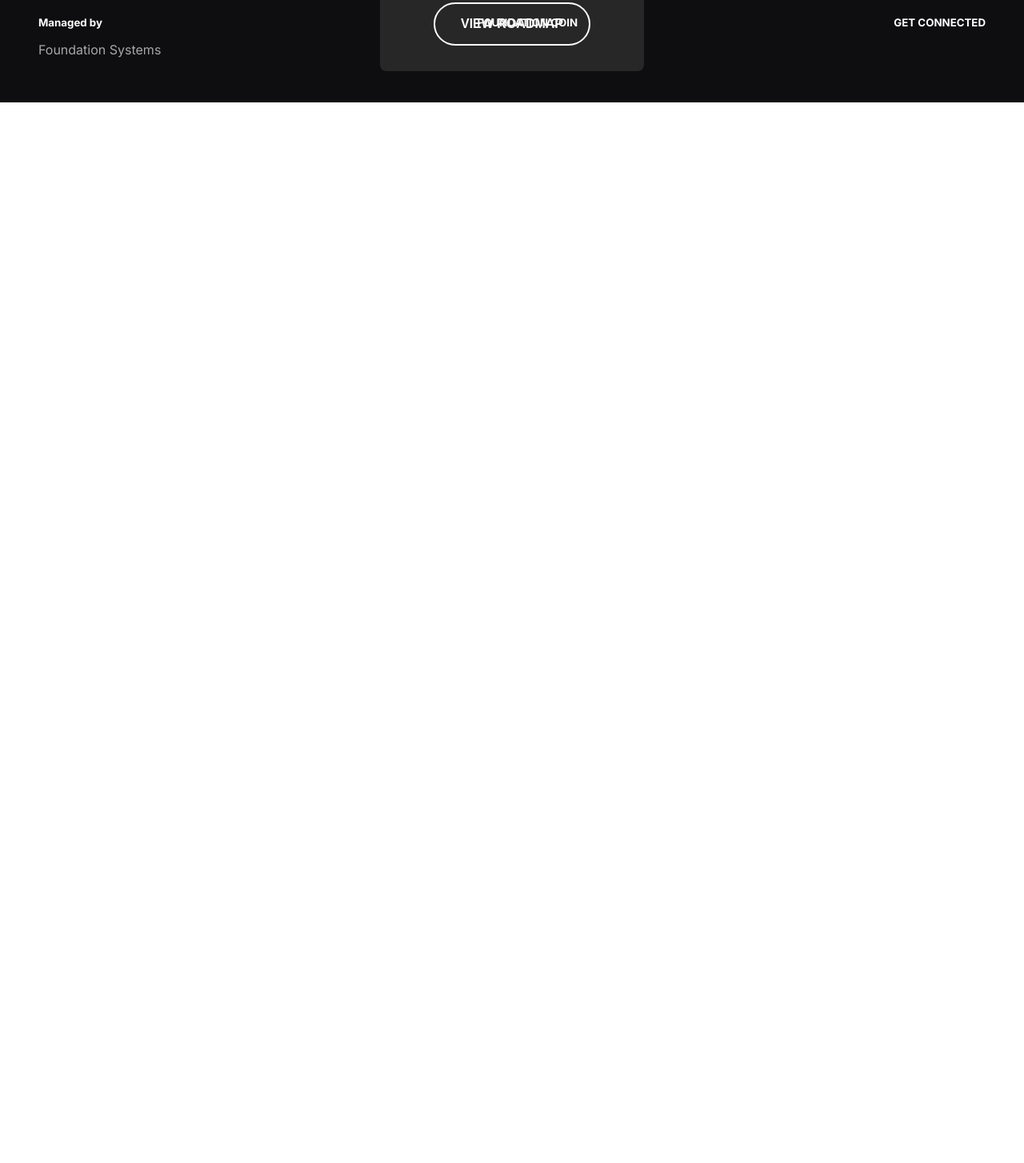
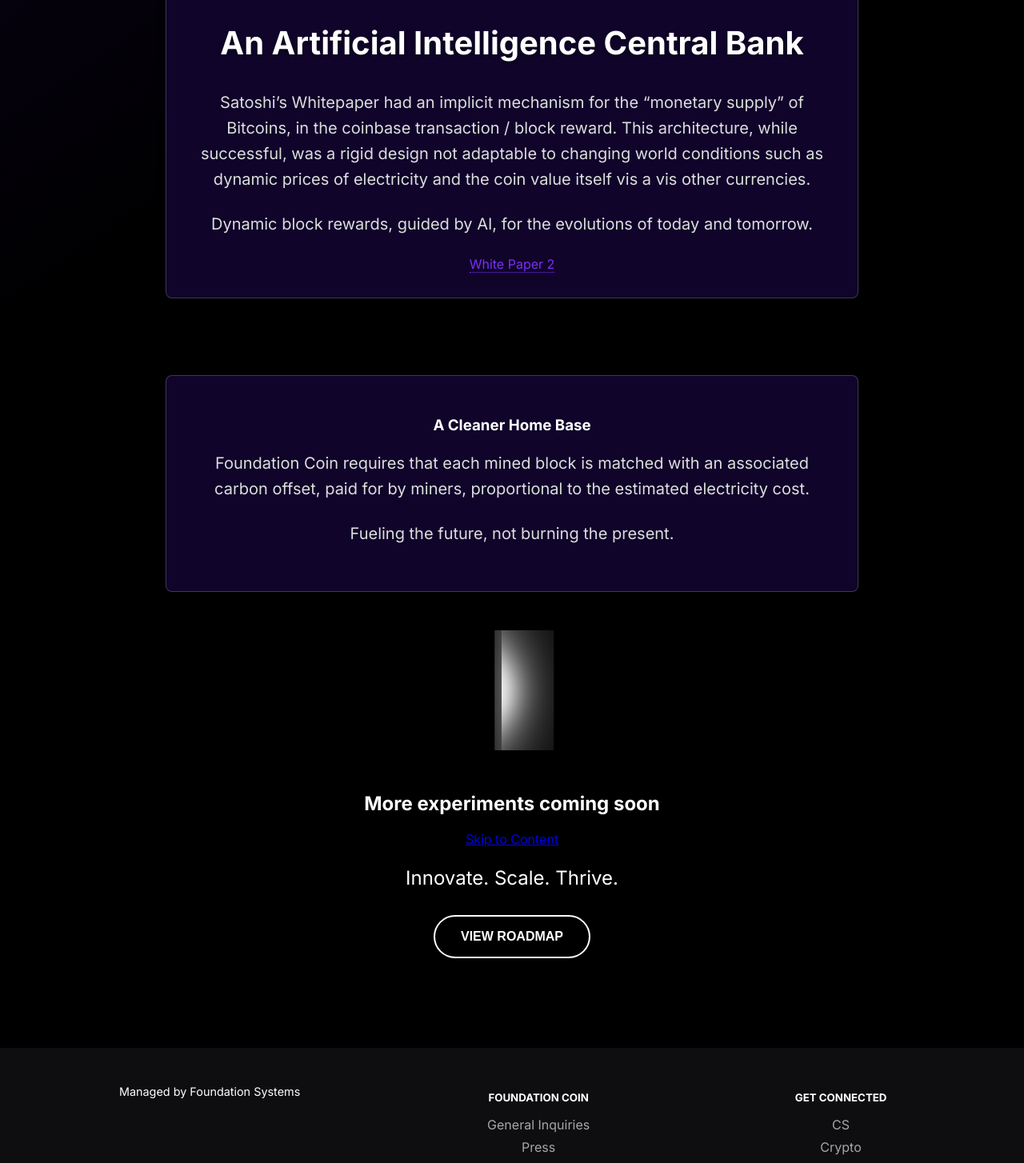
Before and after one commit to Halcyox/Foundation-Coin, a React (Create React App) app in the folder foundation-coin/: page / in a window 1280 px wide. Shown: the part 1330-2784 px from the top of the page at 80% size. Before the commit the page ends 1458 px from the top, so only its background shows below. Built offline with nearby package versions, Linux system fonts and the light colour scheme.

Commit message:
much better stuff, 3d stuff working, coin working

```diff
--- a/foundation-coin/src/components/Footer/Footer.jsx
+++ b/foundation-coin/src/components/Footer/Footer.jsx
@@ -6,19 +6,31 @@
     <footer className={styles.footer}>
       <div className={styles.footerContent}>
         <div className={styles.footerSection}>
-          <h5>Managed by</h5>
-          <p>Foundation Systems</p>
-          {/* Social Icons Here */}
+          <p className={styles.managedBy}>Managed by Foundation Systems</p>
         </div>
         <div className={styles.footerSection}>
           <h5>FOUNDATION COIN</h5>
-          {/* List of links */}
+          <ul className={styles.linkList}>
+            <li><a href="mailto:general@foundationcoin.com">General Inquiries</a></li>
+            <li><a href="mailto:press@foundationcoin.com">Press</a></li>
+            <li><a href="mailto:employment@foundationcoin.com">Careers</a></li>
+          </ul>
         </div>
         <div className={styles.footerSection}>
           <h5>GET CONNECTED</h5>
-          {/* List of links */}
+          <ul className={styles.linkList}>
+            <li><a href="#">CS</a></li>
+            <li><a href="#">Crypto</a></li>
+            <li><a href="#">Discrete Math</a></li>
+            <li><a href="#">Physics</a></li>
+            <li><a href="#">Administrative</a></li>
+            <li><a href="#">Technical Operations</a></li>
+          </ul>
         </div>
-        {/* Other sections */}
+      </div>
+      <div className={styles.footerBottom}>
+        <p>©2023 FoundationCoin Inc. - All rights reserved</p>
+        <p>fundamentum futurum</p>
       </div>
     </footer>
   );
--- a/foundation-coin/src/components/Footer/Footer.module.css
+++ b/foundation-coin/src/components/Footer/Footer.module.css
@@ -1,27 +1,55 @@
 .footer {
   background-color: #0e0e10;
   color: white;
-    padding: 3rem;
+  padding: 2rem;
   display: flex;
-    justify-content: space-between;
+  flex-direction: column;
+  align-items: center;
+  margin-top: 0rem; /* Add margin to the top of the footer */
+}
+.footerContent {
+  width: 100%;
+  display: flex;
+  justify-content: space-around;
 }
 
-  .footerContent {
-    display: flex;
-    justify-content: space-between;
-    width: 100%;
+.footerSection {
+  text-align: center;
 }
 
 .footerSection h5 {
-    margin-bottom: 1rem;
+  color: #fff;
   font-weight: bold;
+  margin-bottom: 0.5rem;
 }
 
-  .footerSection p,
-  .footerSection a {
-    color: #a7a7a7;
-    margin-bottom: 0.5rem;
-    text-decoration: none;
+.managedBy {
+  font-size: 0.9rem;
+  margin-bottom: 1.5rem;
 }
 
-  /* Add more styles as per your requirement */
+.linkList {
+  list-style: none;
+  padding: 0;
+}
+
+.linkList li {
+  margin: 0.5rem 0;
+}
+
+.linkList a {
+  color: #a7a7a7;
+  text-decoration: none;
+  transition: color 0.3s;
+}
+
+.linkList a:hover {
+  color: #fff;
+}
+
+.footerBottom {
+  width: 100%;
+  text-align: center;
+  margin-top: 2rem;
+  font-size: 0.8rem;
+}
--- a/foundation-coin/src/components/Hero/Hero.jsx
+++ b/foundation-coin/src/components/Hero/Hero.jsx
@@ -1,23 +1,28 @@
 // src/components/Hero/Hero.jsx
-
 import React from 'react';
 import styles from './Hero.module.css';
 import MonolithScene from '../Monolith/Monolith'; // Adjust the import path
 import CoinModel from '../CoinModel/CoinModel'; // Adjust the import path
-
 import RotatingRing from '../Ring/Ring';
 
 const Hero = () => {
   const monolithPositions = [
     [1, 0, 0],
-    [-5, 0, -5], // Example position, you can change it as needed
-    [5, 1, 0],
+    // [-5, 0, -5], // Example position, you can change it as needed
+    // [5, 1, 0],
   ];
 
   return (
     <div className={styles.hero}>
-      <h1 className={styles.title}>Beyond Boundaries: <br/> Blockchain for the Cosmos</h1>
+      <h1 className={styles.title}>Beyond Boundaries: <br /> Blockchain for the Cosmos</h1>
 
+      {/* New Dramatic Sections for Content */}
+      <section className={styles.dramaticSection}>
+        <h2>An Interplanetary Ledger</h2>
+        <p>Foundation Coin’s blockchain structure takes into account the variable orbital distance of the planets in realtime, as this creates unique ledger syncing delays not accounted for by the original Bitcoin whitepaper.</p>
+        <p>It’s SWIFT for the Solar System. An architecture being built today—for tomorrow.</p>
+        <a href="/whitepaper1" className={styles.whitePaperLink}>White Paper 1</a>
+      </section>
 
       <div className={styles.contentBox}>
         <p className={styles.subtitle}>
@@ -25,19 +30,31 @@
         </p>
         <button className={`${styles.button} ${styles.ctaButton}`}>Explore Tech</button>
 
-
-        <div >
-          <br></br>
-          < RotatingRing />
-          {/* < CoinModel /> */}
+        <div>
+          <br />
+          <RotatingRing />
+          {/* <CoinModel /> */}
+        </div>
       </div>
 
-      </div>
+      <section className={styles.dramaticSection}>
+        <h2>An Artificial Intelligence Central Bank</h2>
+        <p>Satoshi’s Whitepaper had an implicit mechanism for the “monetary supply” of Bitcoins, in the coinbase transaction / block reward. This architecture, while successful, was a rigid design not adaptable to changing world conditions such as dynamic prices of electricity and the coin value itself vis a vis other currencies.</p>
+        <p>Dynamic block rewards, guided by AI, for the evolutions of today and tomorrow.</p>
+        <a href="/whitepaper2" className={styles.whitePaperLink}>White Paper 2</a>
+      </section>
+
+      <section className={styles.dramaticSection}>
+        <h3>A Cleaner Home Base</h3>
+        <p>Foundation Coin requires that each mined block is matched with an associated carbon offset, paid for by miners, proportional to the estimated electricity cost.</p>
+        <p>Fueling the future, not burning the present.</p>
+      </section>
+
+      {/* <div className={styles.imagePlaceholder}></div> */}
 
       {monolithPositions.map((position, index) => (
         <div key={index}>
           <MonolithScene position={position}>
-              {/** Add your iframe content here */}
             <iframe
               title={`iframe-${index}`}
               src={`data:text/html,<html><body><p>This is some text on the iframe.</p></body></html>`}
@@ -47,15 +64,20 @@
         </div>
       ))}
 
-
-      <div className={styles.imagePlaceholder}></div>
-
-
       <div className={styles.contentBox}>
+        <h2>More experiments coming soon</h2>
+        <a href="#content" className={styles.skipToContent}>Skip to Content</a>
           <p className={styles.subtitle}>
             Innovate. Scale. Thrive.
           </p>
           <button className={`${styles.button} ${styles.ctaButtonSecondary}`}>View Roadmap</button>
+        </div>
+
+      {/* Additional Content Sections */}
+      <div className={styles.additionalContent}>
+
+
+
       </div>
     </div>
   );
--- a/foundation-coin/src/components/Hero/Hero.module.css
+++ b/foundation-coin/src/components/Hero/Hero.module.css
@@ -13,6 +13,7 @@
   text-align: center;
   position: relative;
   padding-top: 10vh; /* Adjust this value to suit your needs */
+  padding-bottom: 85rem;
 }
 
 
@@ -27,10 +28,13 @@
 }
 
 .subtitle {
-  font-size: 1.5rem;
-  max-width: 600px;
-  margin-bottom: 2rem;
+  font-size: 1.5rem; /* Adjust the font size as needed */
+  color: #ffffff; /* Change color if needed */
+  margin-bottom: 2rem; /* Adjust the spacing as needed */
+  text-shadow: 0 2px 4px rgba(0, 0, 0, 0.5); /* Optional: Add text shadow for depth */
+  /* Add any additional styling here */
 }
+
 
 .ctaContainer {
   display: flex;
@@ -39,15 +43,23 @@
 
 /* Base button styles */
 .button {
-  padding: 1rem 2rem;
-  border-radius: 30px;
-  font-size: 1rem;
-  font-weight: 600;
+  padding: 1rem 2rem; /* Adjust padding as needed */
+  border-radius: 30px; /* Adjust border-radius as needed */
+  font-size: 1rem; /* Adjust font size as needed */
+  font-weight: 600; /* Adjust font weight as needed */
   cursor: pointer;
   outline: none;
   text-transform: uppercase;
   transition: transform 0.3s ease, background-color 0.3s ease, box-shadow 0.3s ease, color 0.3s ease;
   border: none; /* Remove border for all buttons */
+  background: linear-gradient(135deg, #7b2ff7, #f107a3); /* Adjust gradient as needed */
+  color: white; /* Adjust text color as needed */
+  box-shadow: 0 4px 14px 0 rgba(0, 0, 0, 0.11); /* Adjust shadow as needed */
+}
+
+.button:hover {
+  transform: translateY(-3px);
+  box-shadow: 0 6px 20px rgba(0, 0, 0, 0.15);
 }
 
 /* Primary button styles with gradient and animation */
@@ -87,11 +99,13 @@
 }
 
 .contentBox {
-    background: rgba(255, 255, 255, 0.1);
-    border-radius: 8px;
-    padding: 2rem;
-    margin-bottom: 2rem;
-  }
+
+  border-radius: 8px;
+  padding: 2rem;
+  margin-bottom: 2rem;
+  /* ... other styles ... */
+}
+
 
   .imagePlaceholder {
     width: 80%;
@@ -101,3 +115,41 @@
     border-radius: 8px;
     margin: 2rem auto;
   }
+
+  .dramaticSection {
+    margin: 3rem auto;
+    padding: 2rem;
+    max-width: 800px; /* Set a max-width for better readability */
+    background: rgba(21, 5, 53, 0.8); /* Slight transparency */
+    border-radius: 8px;
+    backdrop-filter: blur(5px); /* Soft blur effect */
+    border: 1px solid rgba(255, 255, 255, 0.2); /* Subtle border */
+    box-shadow: 0 4px 10px rgba(0, 0, 0, 0.5); /* Soft shadow for depth */
+    transition: transform 0.3s ease, box-shadow 0.3s ease; /* Smooth transitions */
+  }
+
+  .dramaticSection h2 {
+    font-size: 2.5rem;
+    color: #fff;
+    text-shadow: 0 2px 4px rgba(0, 0, 0, 0.5); /* Text shadow for dramatic effect */
+  }
+
+  .dramaticSection p {
+    font-size: 1.25rem;
+    color: #ddd;
+    line-height: 1.6;
+    margin-bottom: 1.5rem;
+  }
+
+  .dramaticSection a {
+    font-size: 1rem;
+    color: #7b2ff7;
+    text-decoration: none;
+    border-bottom: 1px dotted currentColor; /* Underline effect */
+  }
+
+  .dramaticSection a:hover {
+    color: #9b4dff;
+    border-bottom-style: solid; /* Solid underline on hover */
+    transform: translateY(-2px); /* Lift effect on hover */
+  }
--- a/foundation-coin/src/components/Monolith/Monolith.jsx
+++ b/foundation-coin/src/components/Monolith/Monolith.jsx
@@ -45,7 +45,7 @@
       onPointerOver={() => handleHover(true)}
       onPointerOut={() => handleHover(false)}
     >
-      <boxGeometry args={[2, 6, 0.5]} />
+      <boxGeometry args={[4, 9, 1]} />
       <meshStandardMaterial color="silver" metalness={1} roughness={0.2} />
 
       {/* This HTML element will overlay the 3D canvas */}
```
Also changed, not shown: foundation-coin/src/components/Ring/Ring.jsx (+21 -6 lines), foundation-coin/src/components/Header/Header.module.css (line endings or trailing spaces), foundation-coin/src/components/Hero/earthsunrise.png (added), foundation-coin/src/components/Ring/voyagercoin.png (added). Lines whose indentation alone changed are shown as unchanged.
